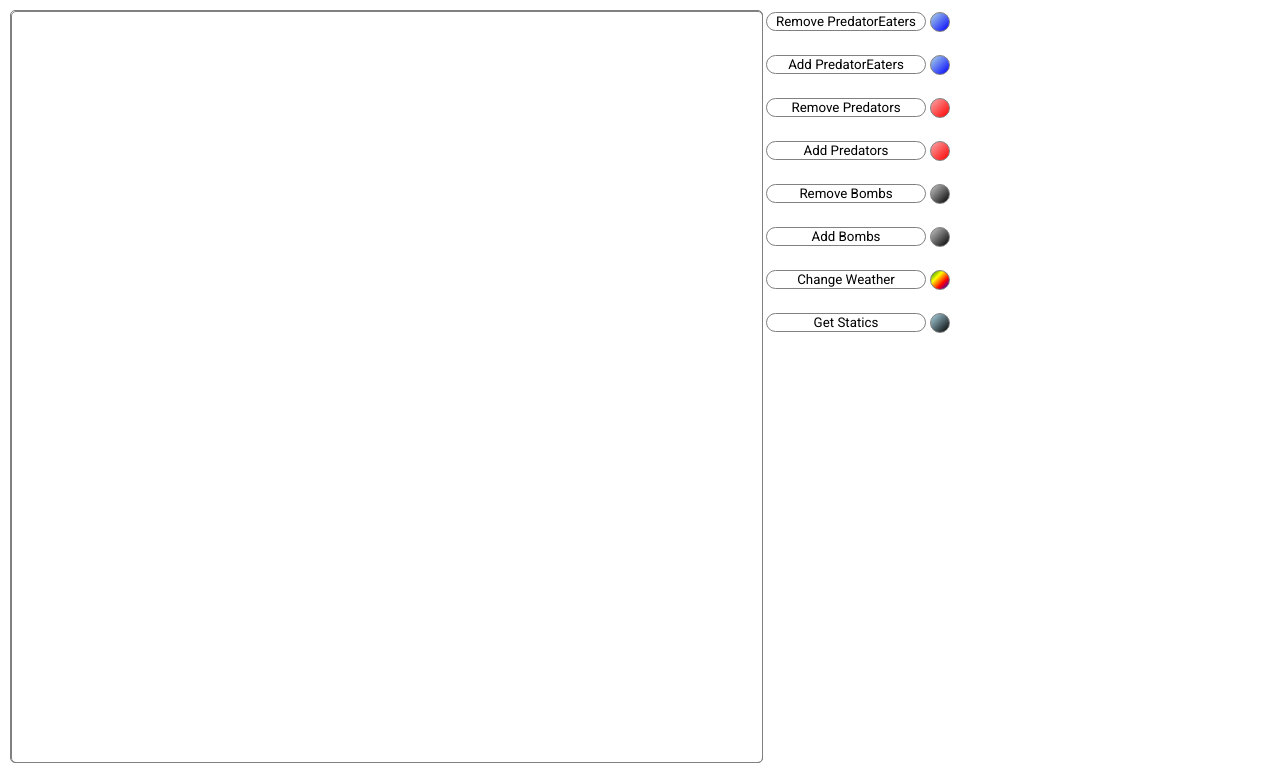
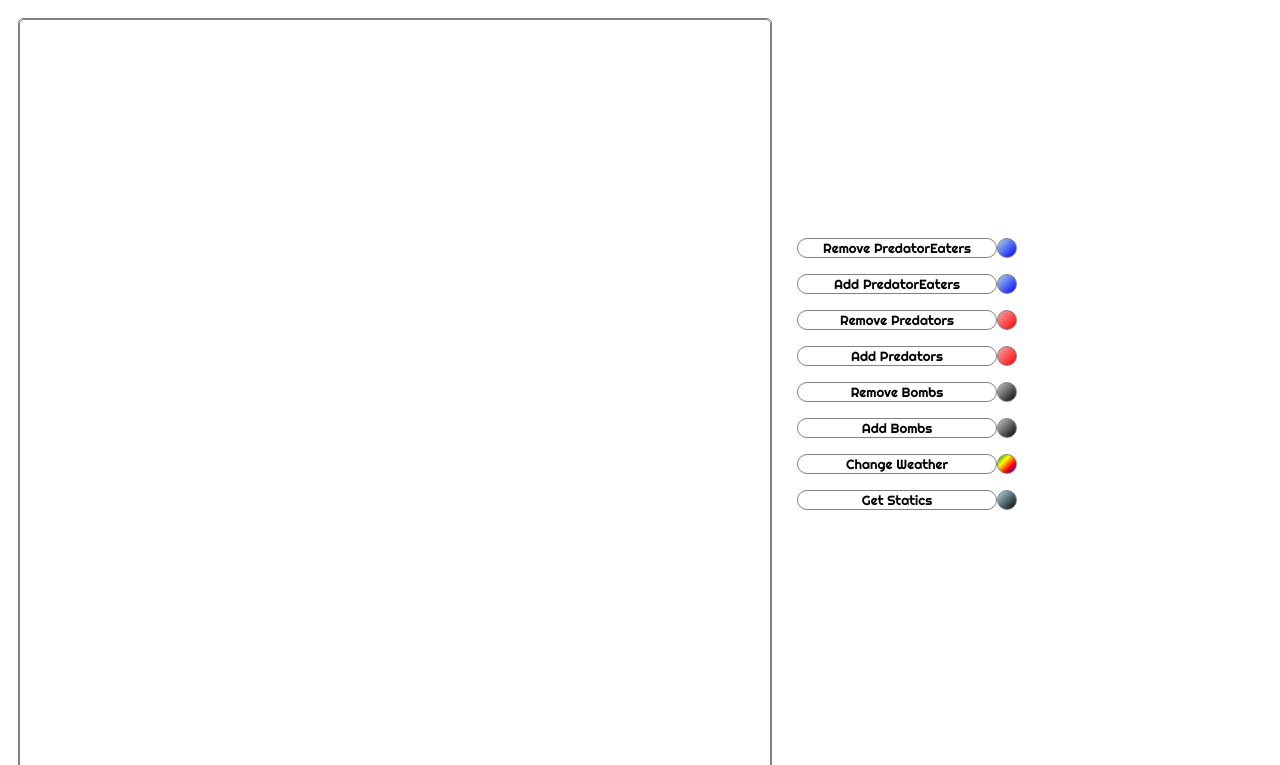
Before and after one commit to alienobserver/Game_Of_Life, a website: page Game/index.html in a window 1280 px wide. Shown: the top 765 px of the page. Drawn offline with nearby package versions, Linux system fonts and the light colour scheme; no server answers.

Commit message:
Update. Everything is working

```diff
--- a/Game/game.js
+++ b/Game/game.js
@@ -40,7 +40,7 @@ function send_stat( filename ) {
     if ( bombArr ) {
         statistics.bomb = bombArr.length;
     }
-    statistics.personGenerator = 1; // personGenerator is not an array and we can't get its length and it has only 1 person.
+    statistics.personGenerator = 1; // personGenerator is not an array and we can't get its length and it has only 1 person so its value is 1.
     fs.writeFileSync(filename, JSON.stringify(statistics), function(){
     });
 }
--- a/Game/index.html
+++ b/Game/index.html
@@ -4,17 +4,16 @@
     <meta name="viewport" content="width=device-width, initial-scale=1.0">
     <meta http-equiv="X-UA-Compatible" content="ie=edge">
     <link href="https://fonts.googleapis.com/css?family=Roboto&display=swap" rel="stylesheet">
+    <link href="https://fonts.googleapis.com/css2?family=Righteous&display=swap" rel="stylesheet">
     <title>Document</title>
     <style>
         .button {
             display: inline-block;
-            position: relative;
-            bottom: 755px;
-            left: 758px;
             border: 1px solid gray;
             background-color: white;
-            min-width: 160px;
-            font-family: 'Roboto', sans-serif;
+            width: 200px;
+            height: 20px;
+            font-family: 'Righteous', cursive;
             border-radius: 13px;
         }
         .button:focus{
@@ -25,29 +24,36 @@
             border: 1px solid gray;
             border-radius: 5px;
         }
-        div{
+        .button-circles{
            display: inline-block;
-           position: relative;
-           bottom: 749px;
-           left: 758px;
            height: 18px;
            width: 18px;
            border: 1px solid gray;
            border-radius: 15px;
         }
+        .buttons{
+            display: flex;
+            flex-direction: column;
+            width: 250px;
+        }
+        .BAC{
+            display: inline-block;
+            margin-top: 10px;
+            margin-left: 10px;
+        }
+        .main{
+            display: flex;
+            align-items: center;
+        }
         h4 {
            display: inline-block;
-           position: relative;
-           bottom: 755px;
-           left: 758px;
-           font-family: 'Roboto', sans-serif;
+           font-family: 'Righteous', cursive;
            color: black;
         }
         table{
-            display: inline-block;
-            position: relative;
-            bottom: 380px;
-            left: 0px;
+            margin-top: 10px;
+            margin-left: 10px;
+            display: block;
             border-collapse: collapse;
             font-family: 'Roboto', sans-serif;
         }
@@ -56,20 +62,63 @@
             height: 70px;
         }
         #canvas{
-           position: relative;
-           top: 2px;
-           left: 2px;
-           height: 751px;
-           width: 751px;
-           border: 1px solid gray;
-           border-radius: 5px;
-           display: inline-block;
+            margin-top: 10px;
+            margin-left: 10px;
+            border: 1px solid gray;
+            border-radius: 5px;
+            display: inline-block;
+        }
+        .row{
+            display: flex;
+            justify-content: center;
         }
     </style>
 </head>
 <body>
-    <div id="canvas">
-        <canvas id="myCanvas" width="750" height="750" style="display: inline-block;"></canvas>
+    <div class="main" >
+        <div id="canvas">
+            <canvas id="myCanvas" width="750" height="750" style="display: inline-block;"></canvas>
+        </div>
+
+        <div class="BAC" >
+            <div class="buttons">
+                <div class="row">
+                    <button onclick="mode1()" class="button">Remove PredatorEaters</button>
+                    <div class="button-circles" style="background-image: linear-gradient(to bottom right, lightblue, blue);"></div> <br> <br>
+                </div>
+                <div class="row">
+                    <button onclick="mode2()" class="button">Add PredatorEaters</button>
+                    <div class="button-circles" style="background-image: linear-gradient(to bottom right, lightblue, blue);"></div> <br> <br>
+                </div>
+                <div class="row">
+                    <button onclick="mode3()" class="button">Remove Predators</button>
+                    <div class="button-circles" style="background-image: linear-gradient(to bottom right, rgb(248, 168, 168), red);"></div> <br> <br>
+                </div>
+                <div class="row">
+                    <button onclick="mode4()" class="button">Add Predators</button>
+                    <div class="button-circles" style="background-image: linear-gradient(to bottom right, rgb(248, 168, 168), red);"></div> <br> <br>
+                </div>
+                <div class="row">
+                    <button onclick="mode5()" class="button">Remove Bombs</button>
+                    <div class="button-circles" style="background-image: linear-gradient(to bottom right, rgb(199, 199, 199), black);"></div> <br> <br>
+                </div>
+                <div class="row">
+                    <button onclick="mode6()" class="button">Add Bombs</button>
+                    <div class="button-circles" style="background-image: linear-gradient(to bottom right, rgb(199, 199, 199), black);"></div> <br> <br>
+                </div>
+                <div class="row">
+                    <button onclick="change_weather()" class="button">Change Weather</button>
+                    <div class="button-circles" style="background-image: linear-gradient(to bottom right, green, yellow, red, blue);"></div> <br> <br>
+                </div>
+                <div class="row">
+                    <button onclick="get_stat()" class="button">Get Statics</button>
+                    <div class="button-circles" style="background-image: linear-gradient(to bottom right, lightblue, black);"></div> <br>
+                </div>
+                <div class="row">
+                    <h4 id="statistics"></h4>
+                </div>
+            </div>
+        </div>
     </div>
     <script src="/socket.io/socket.io.js"></script>
     <script>
@@ -203,24 +252,6 @@
         change_weather(  );
         get_stat( );
     </script>
-    <br>
-    <button onclick="mode1()" class="button">Remove PredatorEaters</button>
-    <div style="background-image: linear-gradient(to bottom right, lightblue, blue);"></div> <br> <br>
-    <button onclick="mode2()" class="button">Add PredatorEaters</button>
-    <div style="background-image: linear-gradient(to bottom right, lightblue, blue);"></div> <br> <br>
-    <button onclick="mode3()" class="button">Remove Predators</button>
-    <div style="background-image: linear-gradient(to bottom right, rgb(248, 168, 168), red);"></div> <br> <br>
-    <button onclick="mode4()" class="button">Add Predators</button>
-    <div style="background-image: linear-gradient(to bottom right, rgb(248, 168, 168), red);"></div> <br> <br>
-    <button onclick="mode5()" class="button">Remove Bombs</button>
-    <div style="background-image: linear-gradient(to bottom right, rgb(199, 199, 199), black);"></div> <br> <br>
-    <button onclick="mode6()" class="button">Add Bombs</button>
-    <div style="background-image: linear-gradient(to bottom right, rgb(199, 199, 199), black);"></div> <br> <br>
-    <button onclick="change_weather()" class="button">Change Weather</button>
-    <div style="background-image: linear-gradient(to bottom right, green, yellow, red, blue);"></div> <br> <br>
-    <button onclick="get_stat()" class="button">Get Statics</button>
-    <div style="background-image: linear-gradient(to bottom right, lightblue, black);"></div> <br>
-    <h4 id="statistics"></h4> <br> <br>
 	<table id="legend">
 		<tr>
 			<td class="legend-color">Գույն</td>
--- a/Game/statistics.json
+++ b/Game/statistics.json
@@ -1 +1 @@
-{"grass":916,"grassEater":142,"predator":165,"predatorEater":67,"bomb":6,"personGenerator":1}
+{"grass":993,"grassEater":127,"predator":188,"predatorEater":64,"bomb":6,"personGenerator":1}
```
